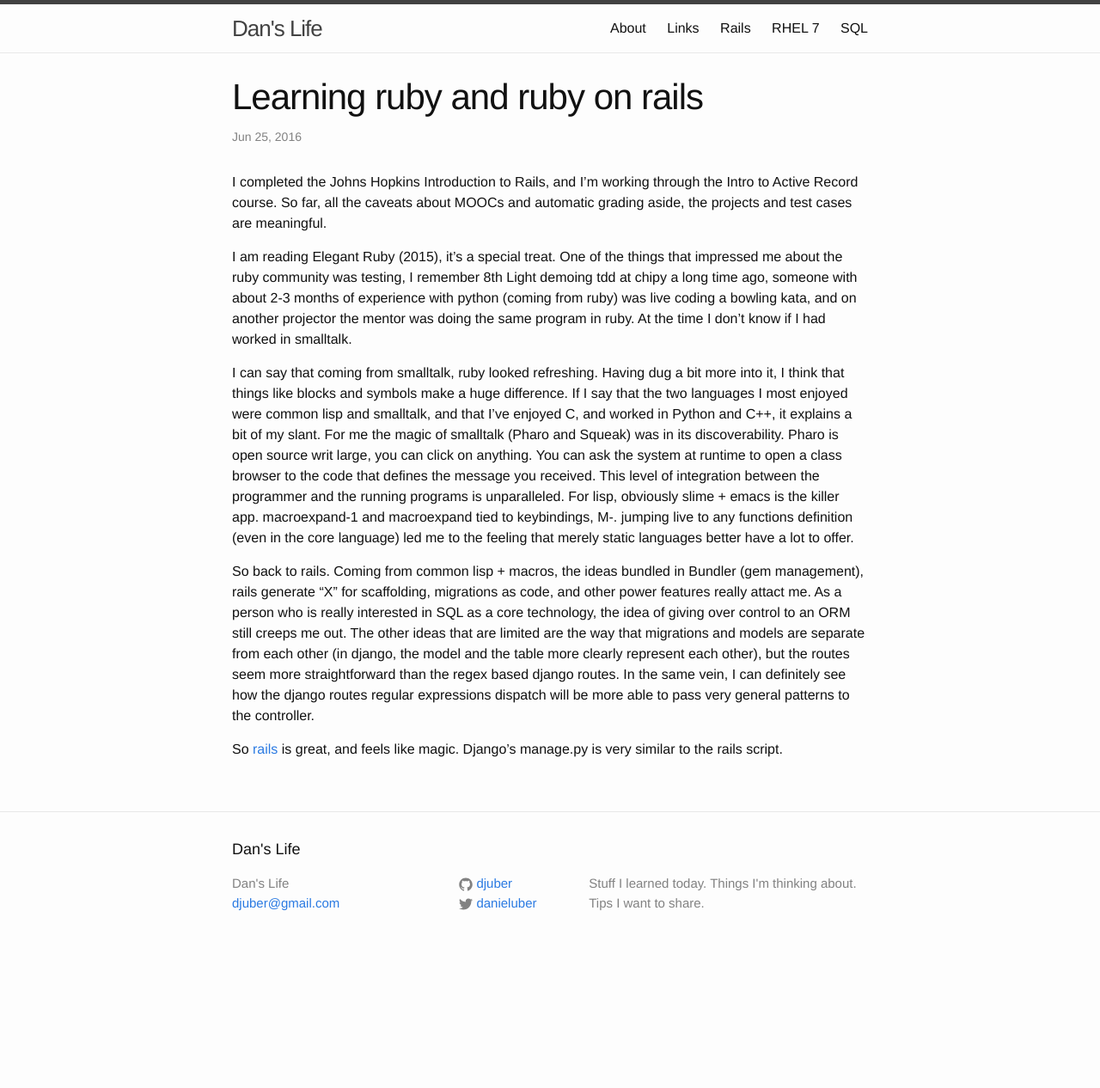
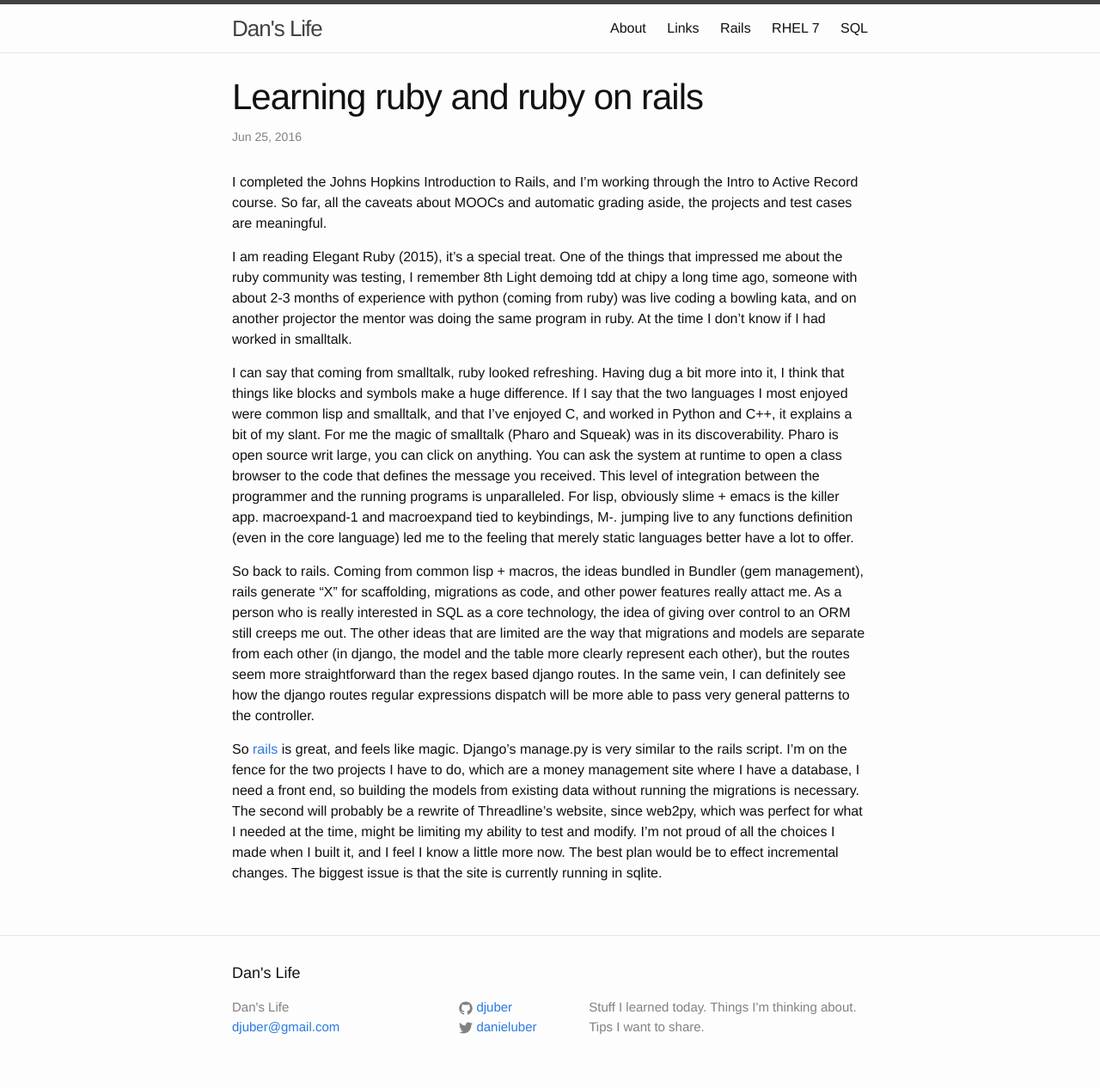
Before and after one commit to djuber/myblog, a Jekyll site: the page built from _posts/2016-06-25-rails.markdown, in a window 1280 px wide. Shown: the whole page at 86% size. Built offline with Jekyll 4.4.1, drawn with Linux system fonts in a browser that asks for light colours; before the commit the page ends 1122 px from its top, so only the background shows below that.

Commit message:
automated 2016-06-25-12:25:41

```diff
--- a/_posts/2016-06-25-rails.markdown
+++ b/_posts/2016-06-25-rails.markdown
@@ -36,4 +36,4 @@ SQL as a core technology, the idea of giving over control to an ORM still creeps
 out. The other ideas that are limited are the way that migrations and models are
 separate from each other (in django, the model and the table more clearly represent each other), but the routes seem more straightforward than the regex based django routes. In the same vein, I can definitely see how the django routes regular expressions dispatch will be more able to pass very general patterns to the controller.
 
-So [rails](http://api.rubyonrails.org/) is great, and feels like magic. Django's manage.py is very similar to the rails script.
+So [rails](http://api.rubyonrails.org/) is great, and feels like magic. Django's manage.py is very similar to the rails script. I'm on the fence for the two projects I have to do, which are a money management site where I have a database, I need a front end, so building the models from existing data without running the migrations is necessary. The second will probably be a rewrite of Threadline's website, since web2py, which was perfect for what I needed at the time, might be limiting my ability to test and modify. I'm not proud of all the choices I made when I built it, and I feel I know a little more now. The best plan would be to effect incremental changes. The biggest issue is that the site is currently running in sqlite.
```
